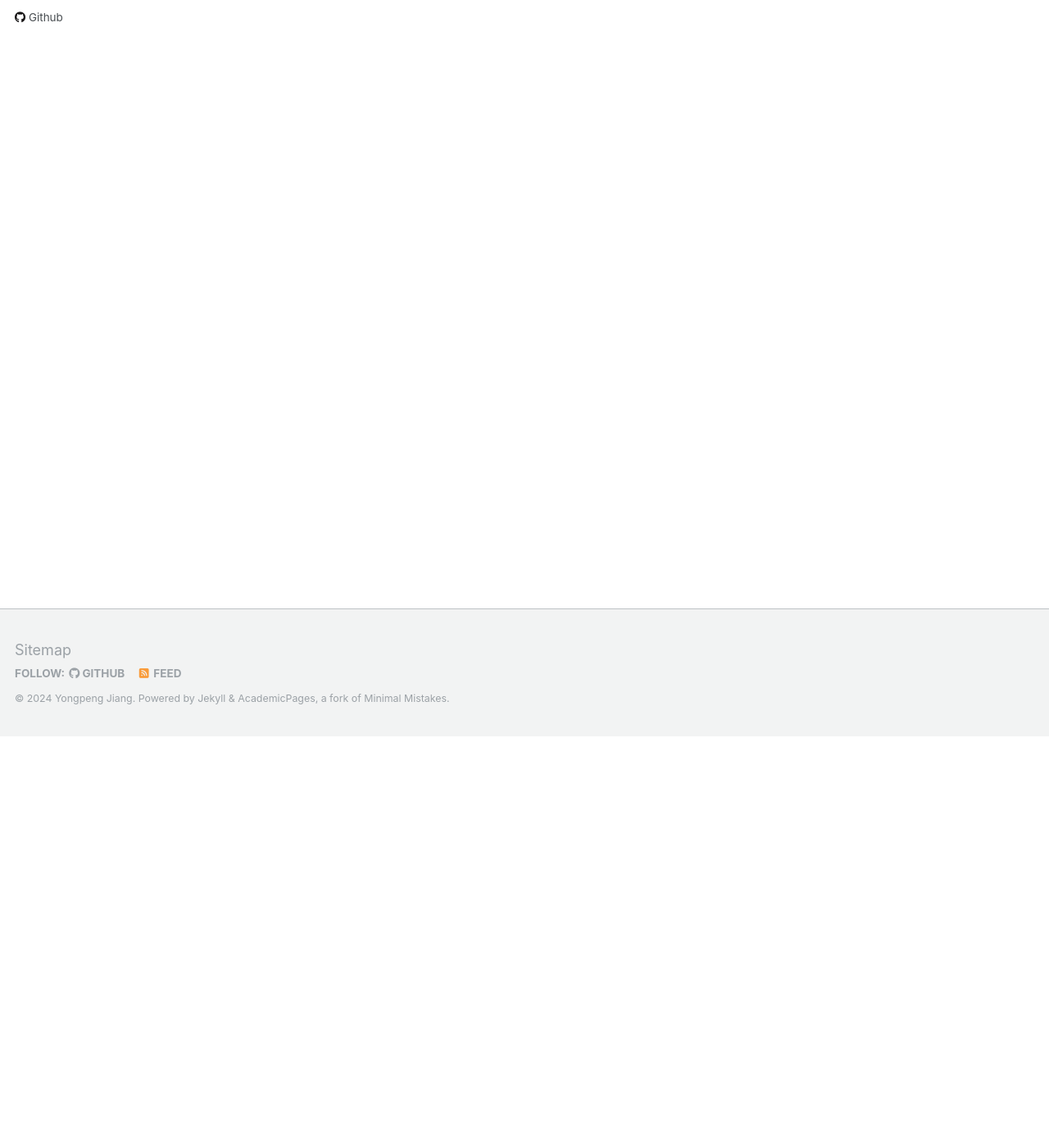
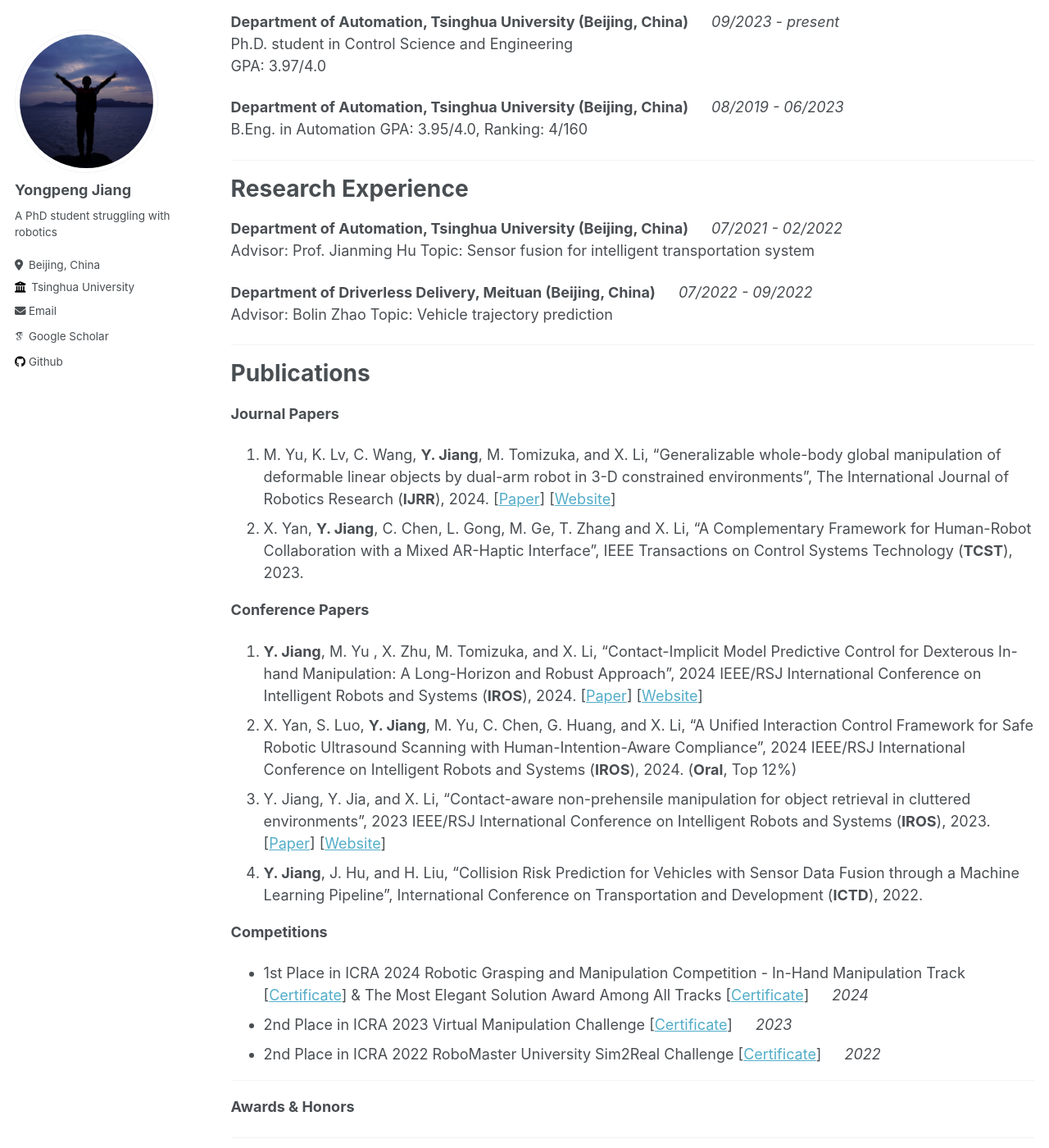
Before and after one commit to Director-of-G/director-of-g.github.io, a Jekyll site: the page built from _pages/about.md, in a window 1280 px wide and 1400 px high, scrolled down 502 px. Shown: the whole window at 82% size. Built offline with Jekyll 4.4.1, drawn with Linux system fonts in a browser that asks for light colours; some web fonts are replaced; some of the changed text lies outside the part shown.

Commit message:
update homepage

```diff
--- a/_pages/about.md
+++ b/_pages/about.md
@@ -9,4 +9,62 @@ redirect_from:
   - /about.html
 ---
 
-This is currently an empty page.
+# Introduction
+
+I am Yongpeng Jiang, a second-year PhD student in the in the [Intelligent Manipulation Lab](https://thu-irml.com), Department of Automation, Tsinghua University, under the supervision of [Prof. Xiang Li](https://sites.google.com/view/homepageoflixiang/home).
+
+Currently my research focuses on dexterous manipulation under rich contacts, especially with multi-fingered hands. It's an honor to have been working with [Mingrui Yu](https://mingrui-yu.github.io/) in dexterous manipulation and deformable objects manipulation, and with [Xiangjie Yan](https://yanseim.github.io/) in human-robot collaboration. They are people of great ability and enthusiasm.
+
+Email: [jiangyp19@gmail.com](mailto:jiangyp19@gmail.com) (recommended); [jyp@mails.tsinghua.edu.cn](mailto:jyp@mails.tsinghua.edu.cn) (In China).
+
+---
+
+# Education
+
+**Department of Automation, Tsinghua University (Beijing, China)** &emsp; _09/2023 - present_
+Ph.D. student in Control Science and Engineering
+GPA: 3.97/4.0
+
+**Department of Automation, Tsinghua University (Beijing, China)** &emsp; _08/2019 - 06/2023_
+B.Eng. in Automation
+GPA: 3.95/4.0, Ranking: 4/160
+
+---
+
+# Research Experience
+
+**Department of Automation, Tsinghua University (Beijing, China)** &emsp; _07/2021 - 02/2022_
+Advisor: Prof. Jianming Hu
+Topic: Sensor fusion for intelligent transportation system
+
+**Department of Driverless Delivery, Meituan (Beijing, China)** &emsp; _07/2022 - 09/2022_
+Advisor: Bolin Zhao
+Topic: Vehicle trajectory prediction
+
+---
+
+# Publications
+
+**Journal Papers**
+
+1. M. Yu, K. Lv, C. Wang, **Y. Jiang**, M. Tomizuka, and X. Li, "Generalizable whole-body global manipulation of deformable linear objects by dual-arm robot in 3-D constrained environments", The International Journal of Robotics Research (**IJRR**), 2024. [[Paper](https://arxiv.org/abs/2310.09899)] [[Website](https://mingrui-yu.github.io/DLO_planning_2/)]
+2. X. Yan, **Y. Jiang**, C. Chen, L. Gong, M. Ge, T. Zhang and X. Li, "A Complementary Framework for Human-Robot Collaboration with a Mixed AR-Haptic Interface", IEEE Transactions on Control Systems Technology (**TCST**), 2023.
+
+**Conference Papers**
+
+1. **Y. Jiang**, M. Yu , X. Zhu, M. Tomizuka, and X. Li, "Contact-Implicit Model Predictive Control for Dexterous In-hand Manipulation: A Long-Horizon and Robust Approach", 2024 IEEE/RSJ International Conference on Intelligent Robots and Systems (**IROS**), 2024. [[Paper](https://arxiv.org/abs/2402.18897)] [[Website](https://director-of-g.github.io/in_hand_manipulation/)]
+2. X. Yan, S. Luo, **Y. Jiang**, M. Yu, C. Chen, G. Huang, and X. Li, "A Unified Interaction Control Framework for Safe Robotic Ultrasound Scanning with Human-Intention-Aware Compliance", 2024 IEEE/RSJ International Conference on Intelligent Robots and Systems (**IROS**), 2024. (**Oral**, Top 12%)
+3. Y. Jiang, Y. Jia, and X. Li, "Contact-aware non-prehensile manipulation for object retrieval in cluttered environments", 2023 IEEE/RSJ International Conference on Intelligent Robots and Systems (**IROS**), 2023. [[Paper](https://arxiv.org/abs/2303.03635)] [[Website](https://director-of-g.github.io/push_in_clutter/)]
+4. **Y. Jiang**, J. Hu, and H. Liu, "Collision Risk Prediction for Vehicles with Sensor Data Fusion through a Machine Learning Pipeline", International Conference on Transportation and Development (**ICTD**), 2022.
+
+**Competitions**
+
+- 1st Place in ICRA 2024 Robotic Grasping and Manipulation Competition - In-Hand Manipulation Track [[Certificate](https://director-of-g.github.io/files/24_ICRA_RGMC_Inhand.jpg)] & The Most Elegant Solution Award Among All Tracks [[Certificate](https://director-of-g.github.io/files/24_ICRA_RGMC_Elegant.jpg)] &emsp; _2024_
+- 2nd Place in ICRA 2023 Virtual Manipulation Challenge [[Certificate](https://director-of-g.github.io/files/23_icra_virtual_manipulation_challenge_certificate.pdf)] &emsp; _2023_
+- 2nd Place in ICRA 2022 RoboMaster University Sim2Real Challenge [[Certificate](https://director-of-g.github.io/files/22_icra_sim2real_certificate.pdf)] &emsp; _2022_
+
+---
+
+**Awards & Honors**
+
+---
```
Also changed, not shown: _pages/projects.md (+17 -6 lines), files/24_ICRA_RGMC_Inhand.jpg (added), 7 other files.
